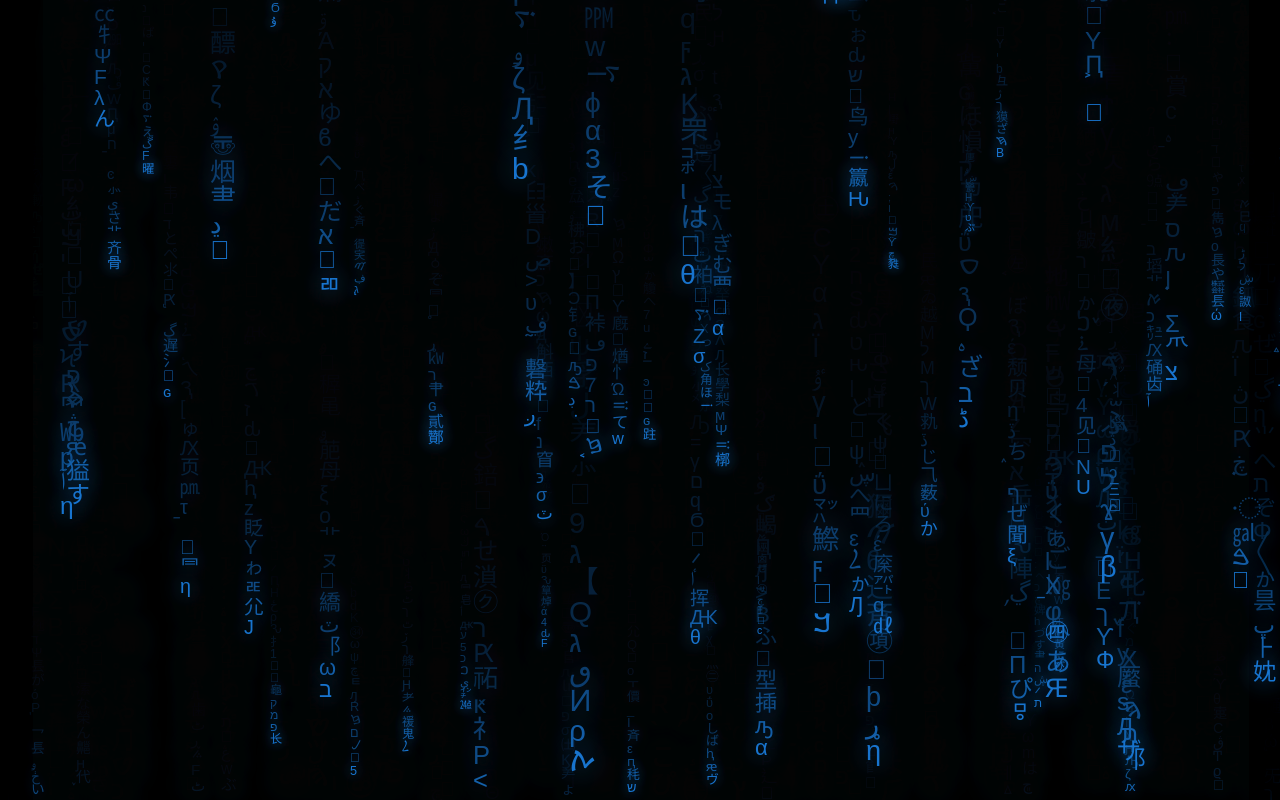
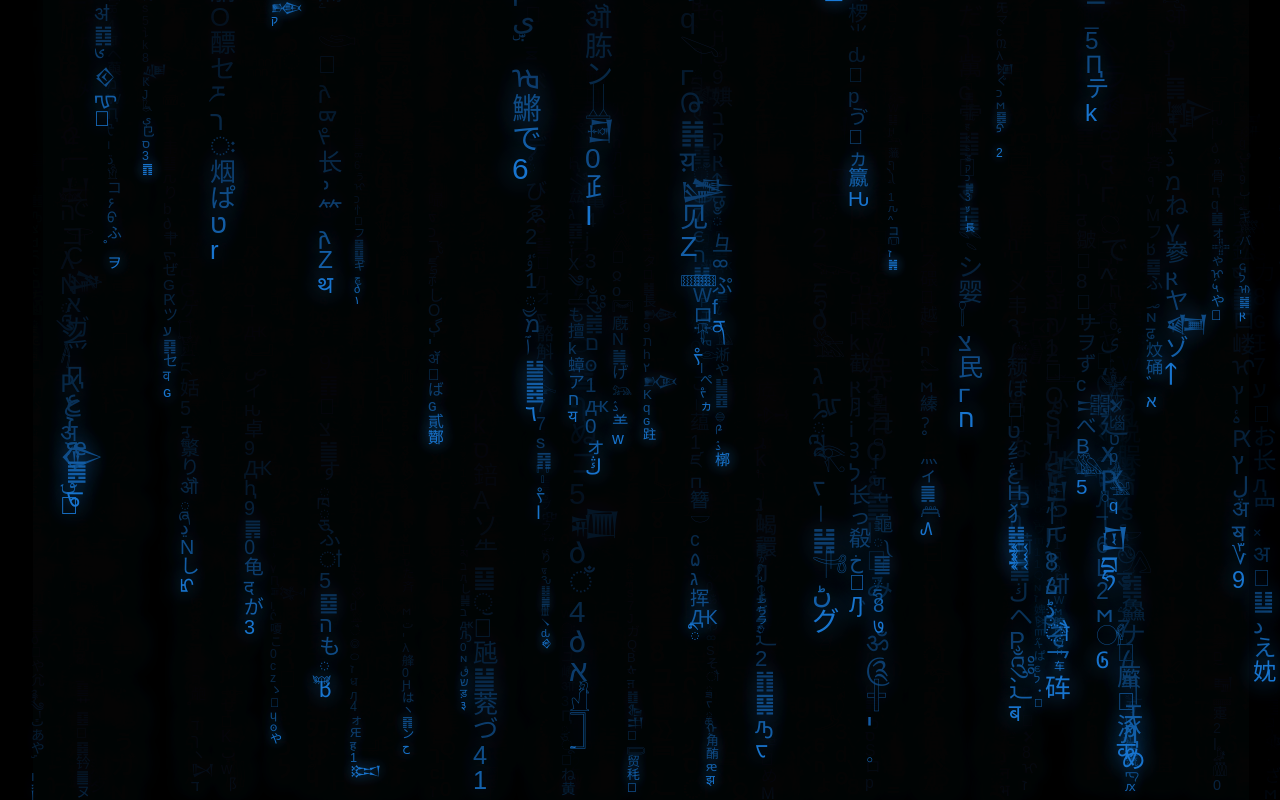
Before and after one commit to cmbdg/hk, a plain HTML site: page index.html in a window 1280 px wide. Drawn offline with Linux system fonts and the light colour scheme.

Commit message:
index.html

```diff
--- a/index.html
+++ b/index.html
@@ -14,7 +14,6 @@
             z-index : -100;
         }
         body{
-            /* overflow: hidden; */
             margin: 0;
         }
     </style>
@@ -51,16 +50,29 @@
 
             function font() {
                 let f = [
-                        [0x4E00,0x9FA5],[0x0500,0x052F],[0x05D0,0x05EA],
-                        [0x066E,0x06D3],[0x0800,0x083E],[0x2E80,0x2EF3],
-                        [0x3041,0x3096],[0x103A0,0x103D5],[0x13000,0x1342E],
-                        [0x0370,0x03FF],[0x0030,0x007A],[0x1F700,0x1F773]
+                        [0x4DC0,0x4DFF],//易经六十四卦符号
+                        [0x4E00,0x9FA5],//中文
+                        [0x0500,0x052F],
+                        [0x10330,0x1034F],//
+                        [0x05D0,0x05EA], //希伯来
+                        [0x0600,0x06FF],//阿拉伯语
+                        [0x30A0,0x30FF],//日文片假名
+                        [0x3040,0x309F],//日文平假名
+                        [0x2E80,0x2EFF],//中日韩汉字部首补充
+                        [0x1800,0x18AF],//蒙古语
+                        [0x0F00,0x0FFF],//藏文
+                        [0x0900,0x097F],//梵文
+                        [0x13000,0x1342F], //圣书体
+                        [0x12000,0x123FF], //苏美尔楔形文
+                        [0x0030,0x0039], //数字
+                        [0x0041,0x007A], //字母
+                        // [],//
                     ];
                 let fran = Math.floor(Math.random()*f.length)
                 const minCodePoint = f[fran][0];
                 const maxCodePoint = f[fran][1];
                 const randomCodePoint = Math.floor(Math.random() * (maxCodePoint - minCodePoint + 1)) + minCodePoint;
-                return String.fromCharCode(randomCodePoint)
+                return String.fromCodePoint(randomCodePoint)
             }
 
             let fontarr = []
@@ -95,9 +107,6 @@
 
             setInterval(draw, 80);
 
-
-
         </script>
     </body>
-
 </html>
```
